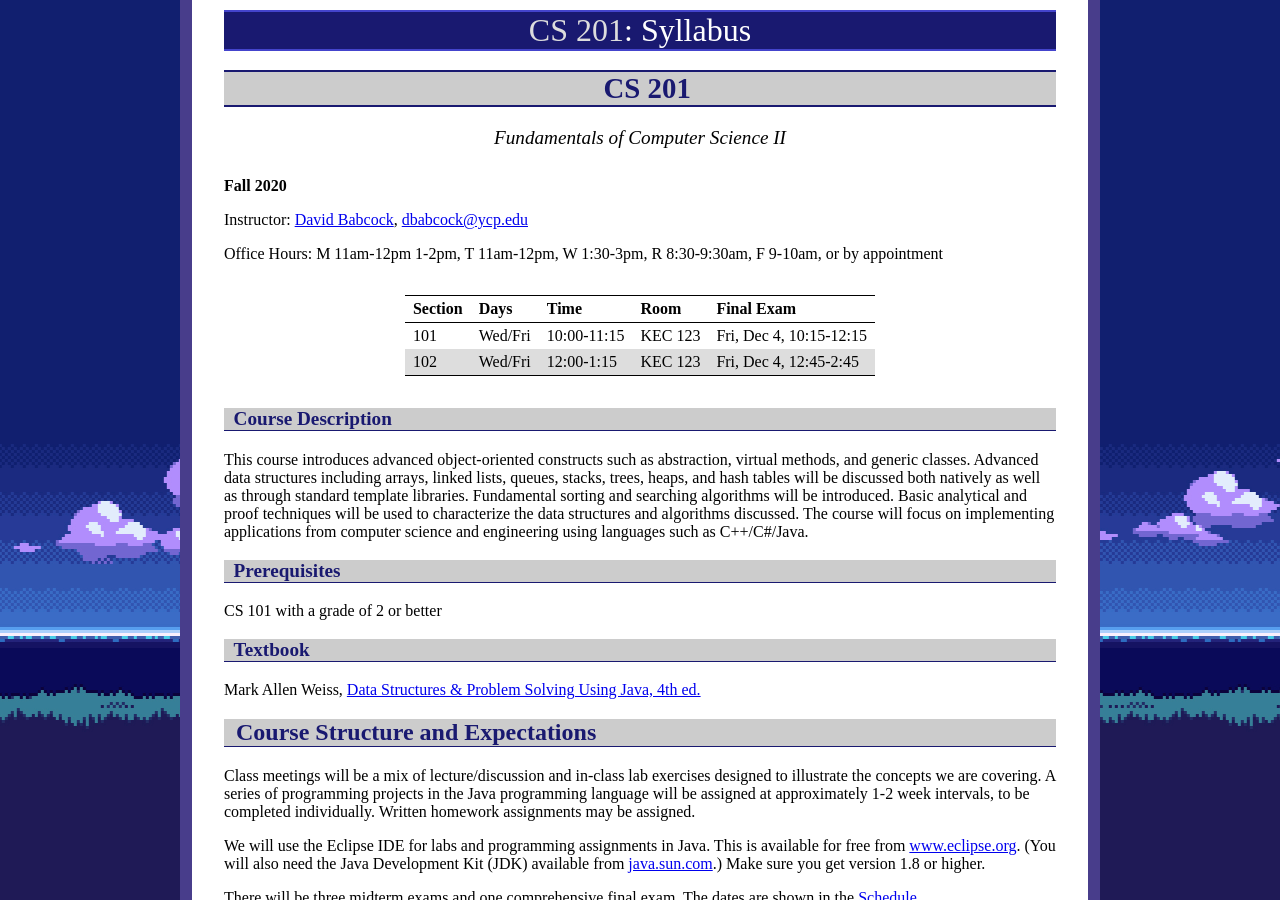
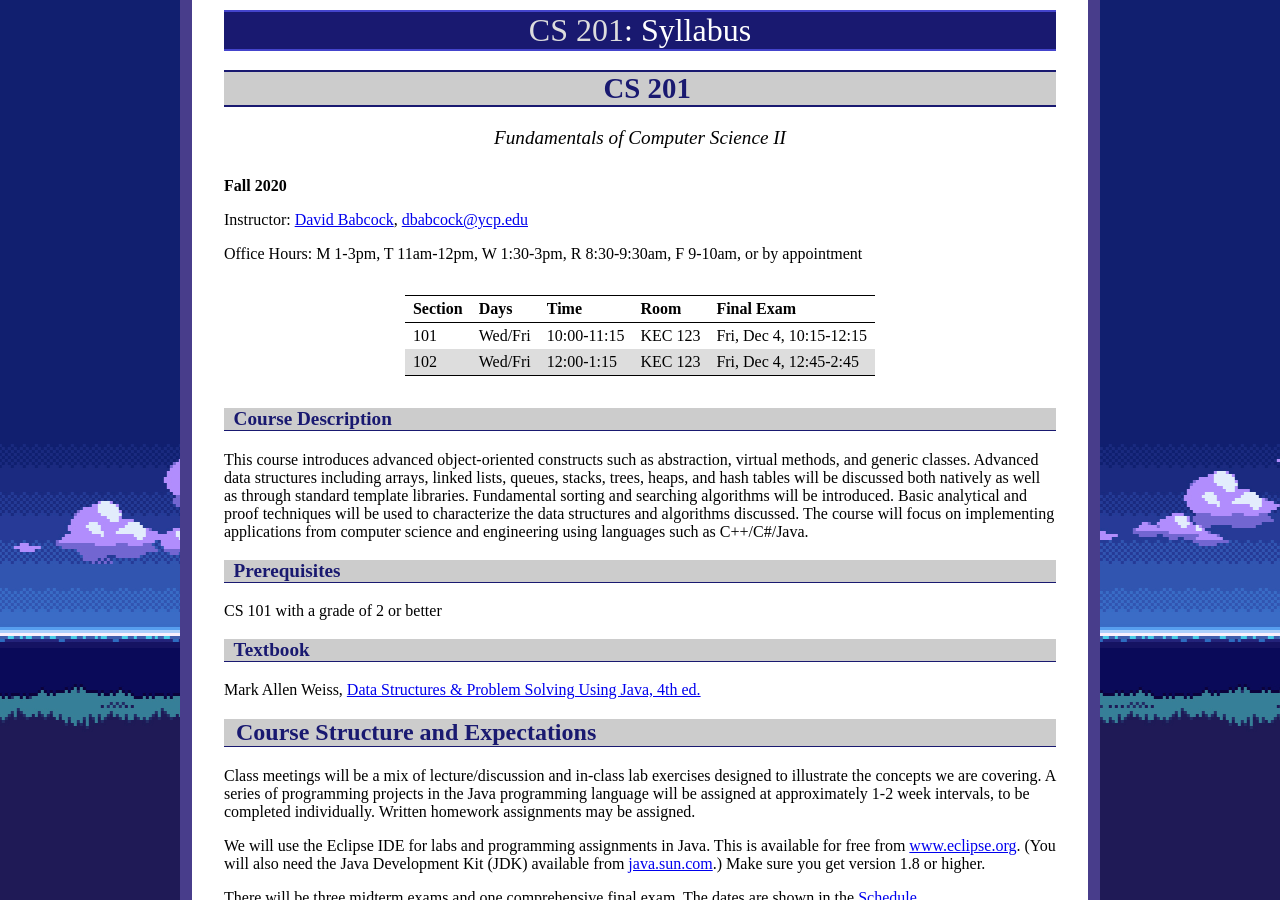
Before and after one commit to ycpcs/cs201-fall2020, a Jekyll site: the page built from syllabus.md, in a window 1280 px wide and 900 px high. Built offline with Jekyll 4.4.1, drawn with Linux system fonts in a browser that asks for light colours.

Commit message:
update syllabus

```diff
--- a/syllabus.md
+++ b/syllabus.md
@@ -11,7 +11,7 @@ title: "Syllabus"
 
 Instructor: <a href="http://faculty.ycp.edu/~dbabcock">David Babcock</a>, <dbabcock@ycp.edu>
 
-Office Hours: M 11am-12pm 1-2pm, T 11am-12pm, W 1:30-3pm, R 8:30-9:30am, F 9-10am, or by appointment
+Office Hours: M 1-3pm, T 11am-12pm, W 1:30-3pm, R 8:30-9:30am, F 9-10am, or by appointment
 
  Section  | Days     |  Time       | Room    | Final Exam
  -------- | -------- |  ---------- | ------- | ----------
```
